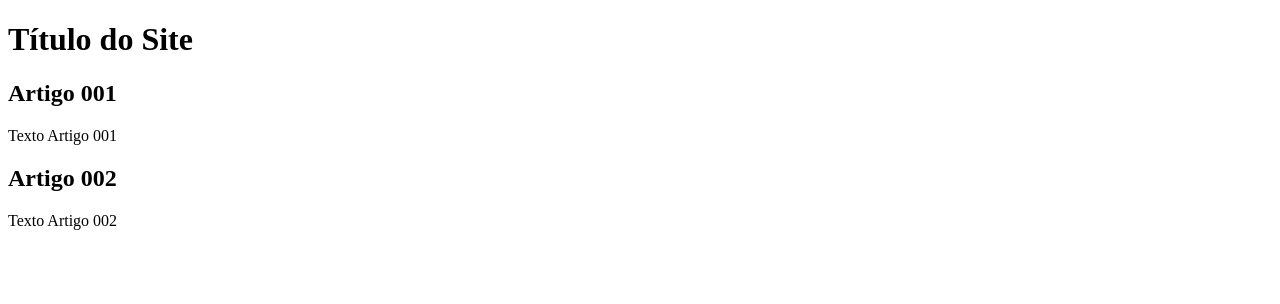
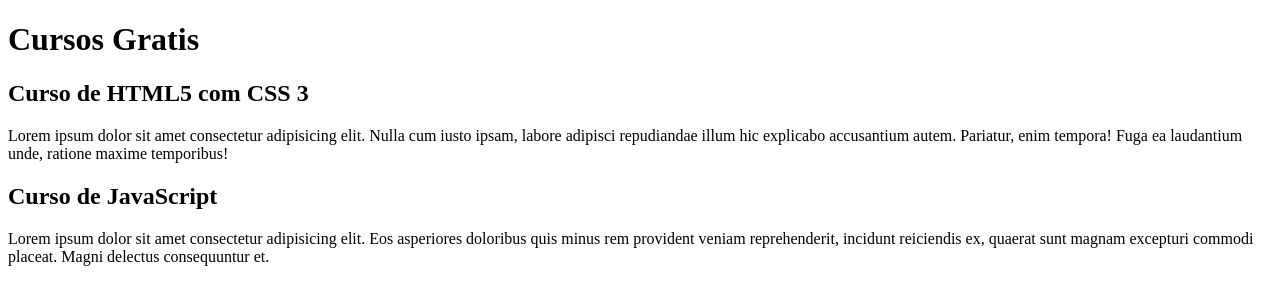
Before and after one commit to GioLosso/projeto-site, a plain HTML site: page index.html in a window 1280 px wide. Drawn offline with Linux system fonts and the light colour scheme.

Commit message:
Inicio de escrita

```diff
--- a/index.html
+++ b/index.html
@@ -8,15 +8,15 @@
 <body>
     <main>
         <header>
-            <h1>Título do Site</h1>
+            <h1>Cursos Gratis</h1>
         </header>
         <article>
-            <h2>Artigo 001</h2>
-            <p>Texto Artigo 001</p>
+            <h2>Curso de HTML5 com CSS 3</h2>
+            <p>Lorem ipsum dolor sit amet consectetur adipisicing elit. Nulla cum iusto ipsam, labore adipisci repudiandae illum hic explicabo accusantium autem. Pariatur, enim tempora! Fuga ea laudantium unde, ratione maxime temporibus!</p>
         </article>
     <article>
-        <h2>Artigo 002</h2>
-        <p>Texto Artigo 002</p>
+        <h2>Curso de JavaScript</h2>
+        <p>Lorem ipsum dolor sit amet consectetur adipisicing elit. Eos asperiores doloribus quis minus rem provident veniam reprehenderit, incidunt reiciendis ex, quaerat sunt magnam excepturi commodi placeat. Magni delectus consequuntur et.</p>
     </article>
     </main>
 </body>
```
